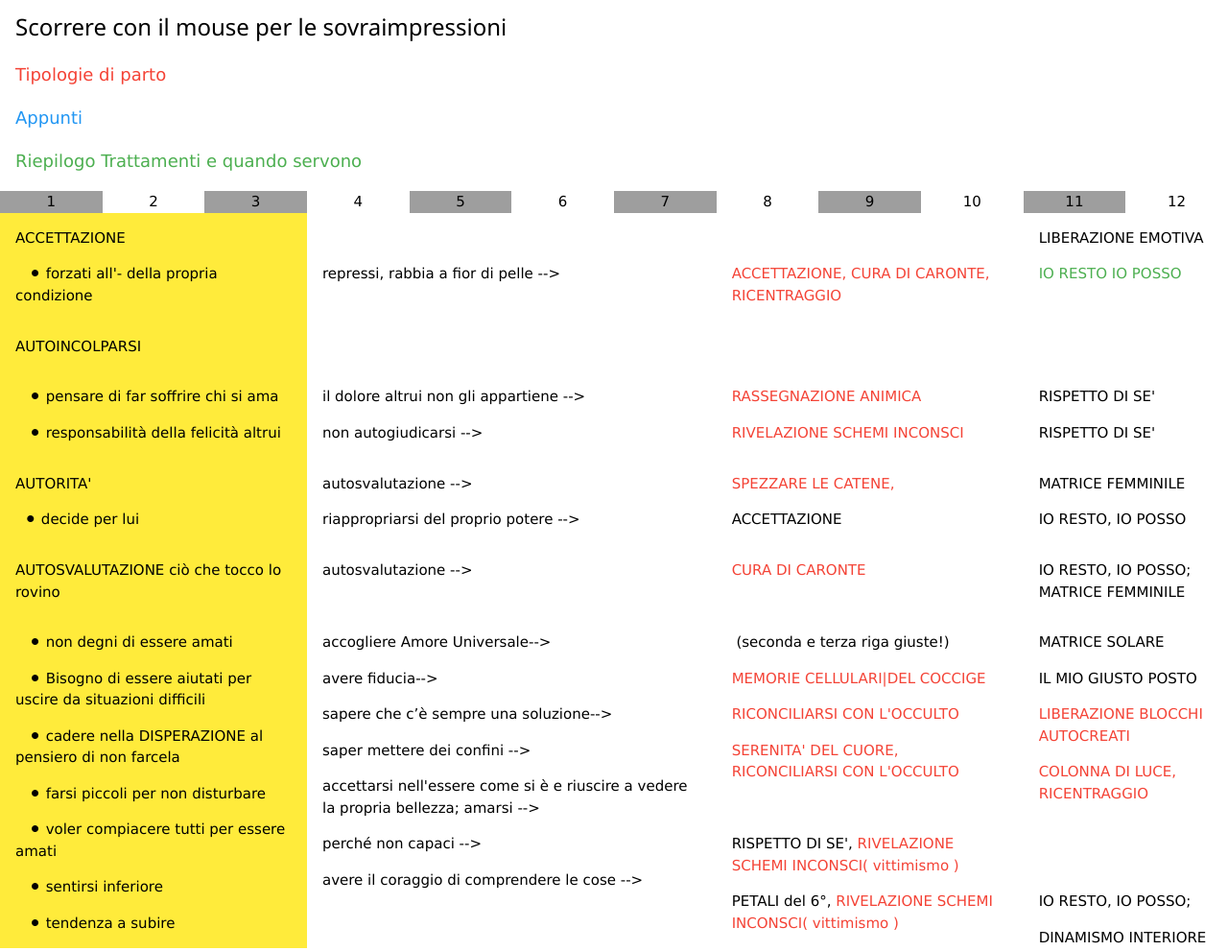
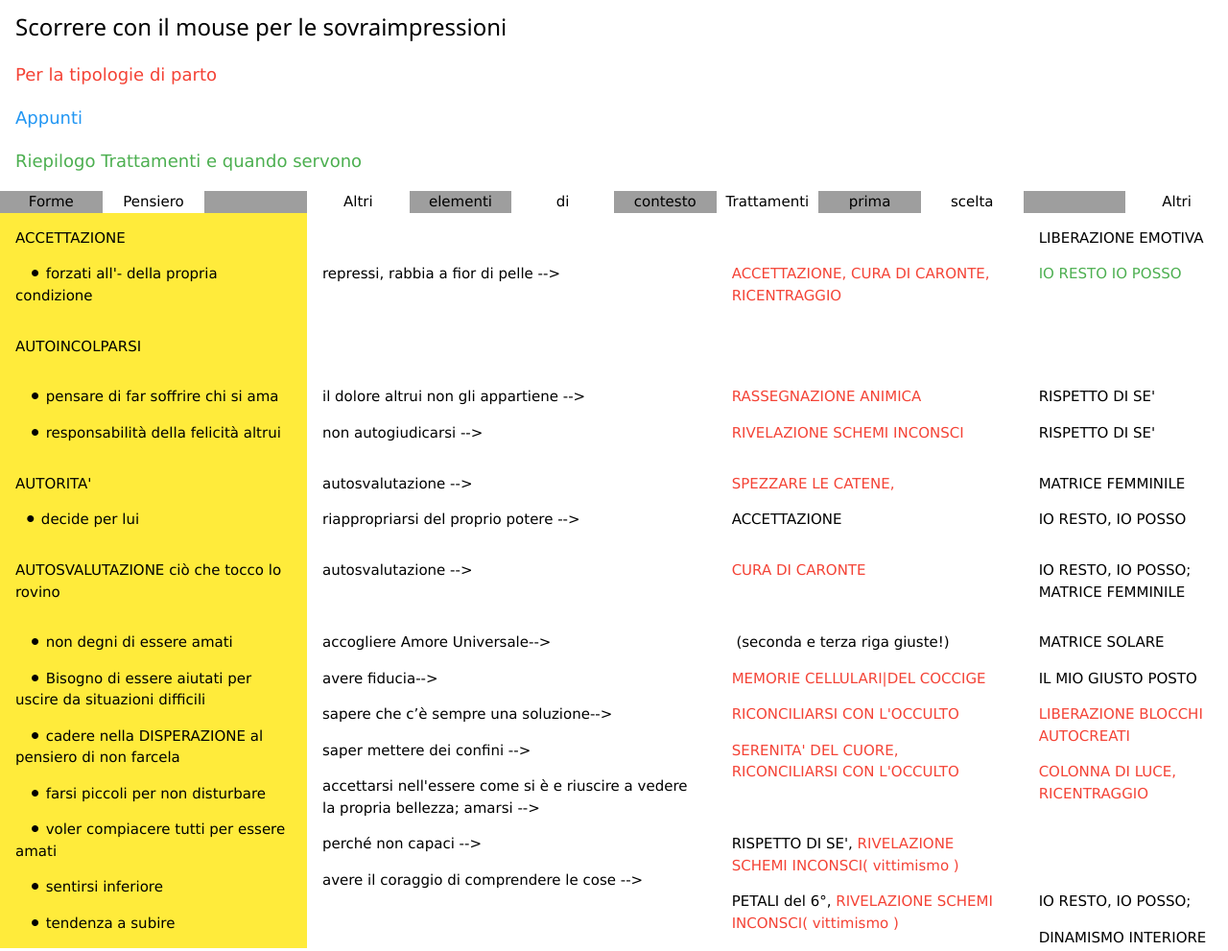
Before and after one commit to lensaj/lensaj.github.io, a plain HTML site: page index.html in a window 1280 px wide. Shown: the top 991 px of the page at 96% size. Drawn offline with nearby package versions, Linux system fonts and the light colour scheme.

Commit message:
Update index.html
Estetismi

```diff
--- a/index.html
+++ b/index.html
@@ -12,24 +12,24 @@
 
 <div class="w3-container">
   <h3>Scorrere con il mouse per le sovraimpressioni</h3>
-  <p class="w3-large w3-text-red">Tipologie di parto</p>
+  <p class="w3-large w3-text-red">Per la tipologie di parto</p>
   <p class="w3-large w3-text-blue">Appunti</p>
   <p class="w3-large w3-text-green">Riepilogo Trattamenti e quando servono</p>
 </div>
 
 <div class="w3-row">
-  <div class="w3-col m1 w3-center w3-grey">1</div>
-  <div class="w3-col m1 w3-center">2</div>
-  <div class="w3-col m1 w3-center w3-grey">3</div>
-  <div class="w3-col m1 w3-center">4</div>
-  <div class="w3-col m1 w3-center w3-grey">5</div>
-  <div class="w3-col m1 w3-center">6</div>
-  <div class="w3-col m1 w3-center w3-grey">7</div>
-  <div class="w3-col m1 w3-center">8</div>
-  <div class="w3-col m1 w3-center w3-grey">9</div>
-  <div class="w3-col m1 w3-center">10</div>
-  <div class="w3-col m1 w3-center w3-grey">11</div>
-  <div class="w3-col m1 w3-center">12</div>
+  <div class="w3-col m1 w3-center w3-grey">Forme</div>
+  <div class="w3-col m1 w3-center">Pensiero</div>
+  <div class="w3-col m1 w3-center w3-grey">&nbsp;</div>
+  <div class="w3-col m1 w3-center">Altri</div>
+  <div class="w3-col m1 w3-center w3-grey">elementi</div>
+  <div class="w3-col m1 w3-center">di</div>
+  <div class="w3-col m1 w3-center w3-grey">contesto</div>
+  <div class="w3-col m1 w3-center">Trattamenti</div>
+  <div class="w3-col m1 w3-center w3-grey">prima</div>
+  <div class="w3-col m1 w3-center">scelta</div>
+  <div class="w3-col m1 w3-center w3-grey"> </div>
+  <div class="w3-col m1 w3-center">Altri</div>
 </div>
 
 <div class="w3-row">
@@ -193,7 +193,7 @@ ciò che tocco lo rovino</p>
     <p> --></p>
   </div>
   <div class="w3-col w3-container m3 l3">
-    <p class="w3-text-red">, </p>
+    <p class="w3-text-red">PETALI dei CH. </p>
   </div>
     <div class="w3-col w3-container m1 l2">
     <p class="w3-tooltip"><span style="position:absolute;left:0;bottom:18px" class="w3-text w3-tag w3-red w3-round">radicamento</span>RICENTRAGGIO</p>
```
